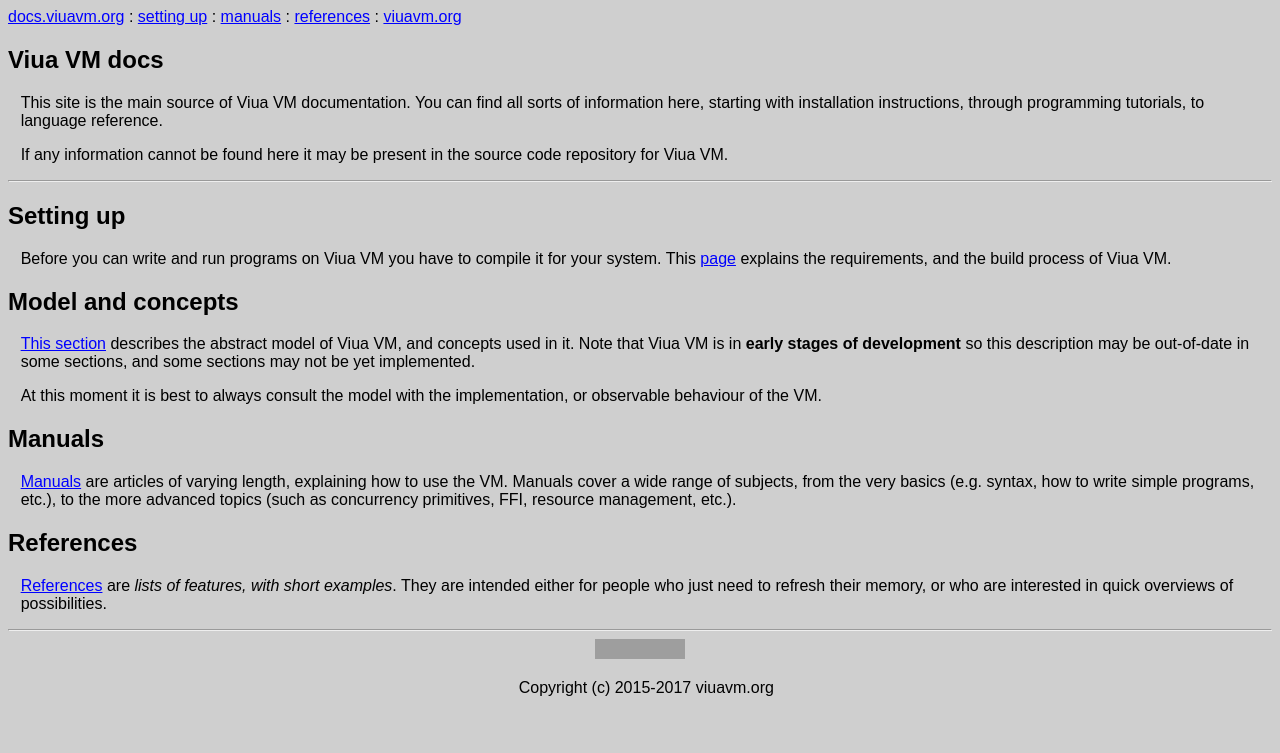
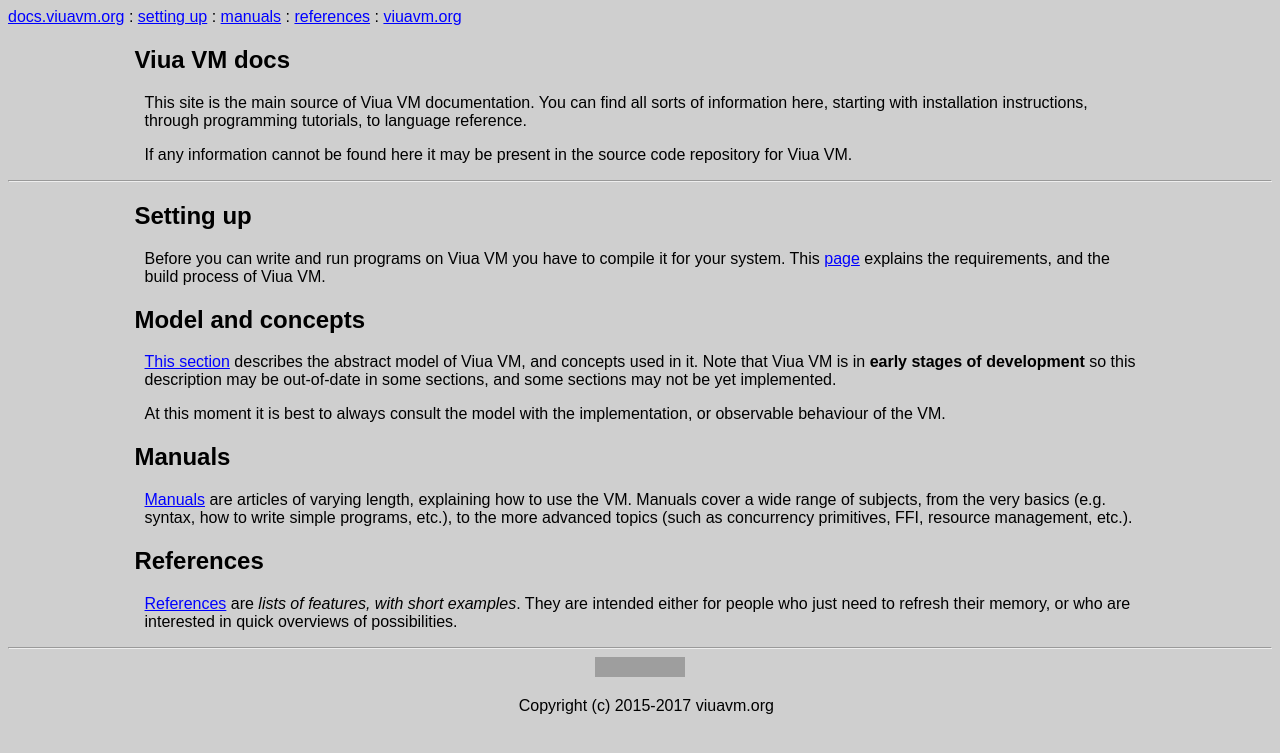
Before and after one commit to marekjm/docs.viuavm.org, a Jekyll site: the page built from index.html, in a window 1280 px wide. Shown: the top 753 px of the page. Built offline with Jekyll 4.4.1, drawn with Linux system fonts in a browser that asks for light colours; grey boxes are pictures that could not be loaded.

Commit message:
Make viewing on high-resolution displays more palatable

```diff
--- a/css/style.css
+++ b/css/style.css
@@ -15,6 +15,31 @@ a {
     padding: 10px;
 }
 
+@media all and (min-width: 1920px) {
+    section.chapter {
+        display: block;
+        padding: 0;
+        margin: auto;
+        width: 60%;
+    }
+}
+@media all and (min-width: 1280px) and (max-width: 1919px) {
+    section.chapter {
+        display: block;
+        padding: 0;
+        margin: auto;
+        width: 80%;
+    }
+}
+@media all and (max-width: 1279px) {
+    section.chapter {
+        display: block;
+        padding: 0;
+        margin: auto;
+        width: 90%;
+    }
+}
+
 section section {
     margin-left: 2%;
 }
```
